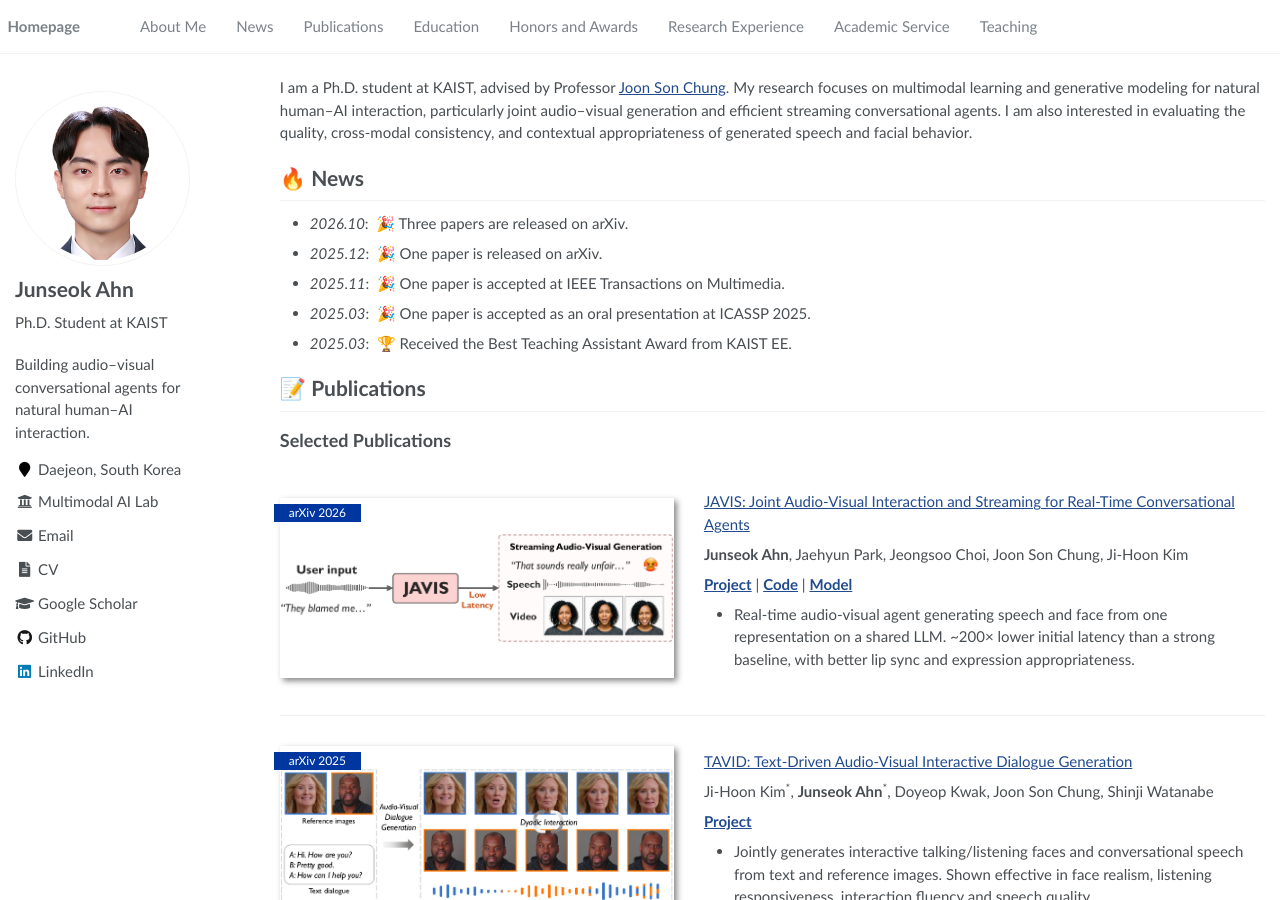
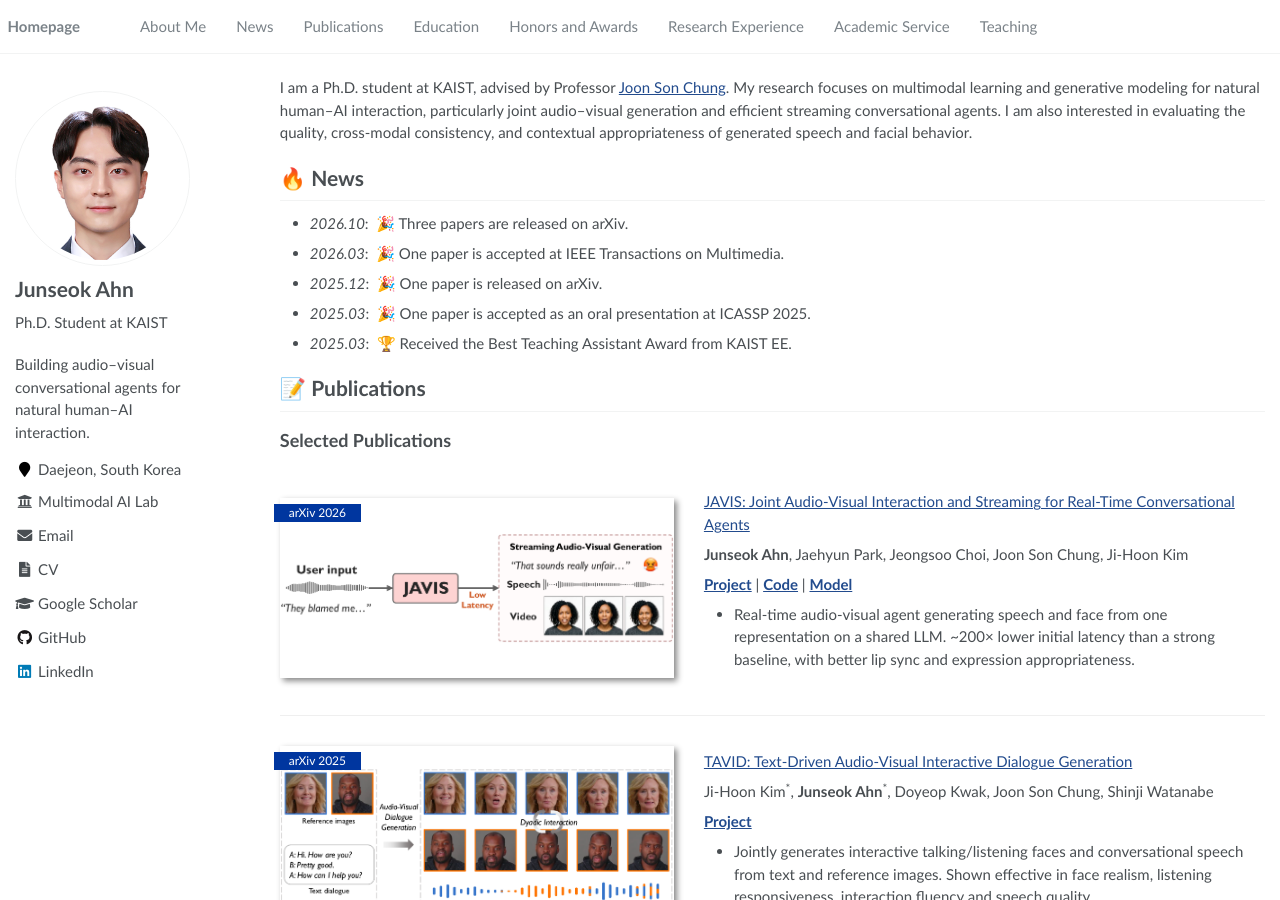
Before and after one commit to junseok520/junseok520.github.io, a Jekyll site: the page built from _pages/about.md, in a window 1280 px wide and 900 px high. Built offline with Jekyll 4.4.1, drawn with Linux system fonts in a browser that asks for light colours.

Commit message:
News: move TMM acceptance to 2026.03 and reorder
Co-Authored-By: Claude Sonnet 5.5 <noreply@anthropic.com>

```diff
--- a/_pages/about.md
+++ b/_pages/about.md
@@ -15,8 +15,8 @@ I am a Ph.D. student at KAIST, advised by Professor [Joon Son Chung](https://mm.
 
 # 🔥 News
 - *2026.10*: &nbsp;🎉 Three papers are released on arXiv.
+- *2026.03*: &nbsp;🎉 One paper is accepted at IEEE Transactions on Multimedia.
 - *2025.12*: &nbsp;🎉 One paper is released on arXiv.
-- *2025.11*: &nbsp;🎉 One paper is accepted at IEEE Transactions on Multimedia.
 - *2025.03*: &nbsp;🎉 One paper is accepted as an oral presentation at ICASSP 2025.
 - *2025.03*: &nbsp;🏆 Received the Best Teaching Assistant Award from KAIST EE.
 
```
